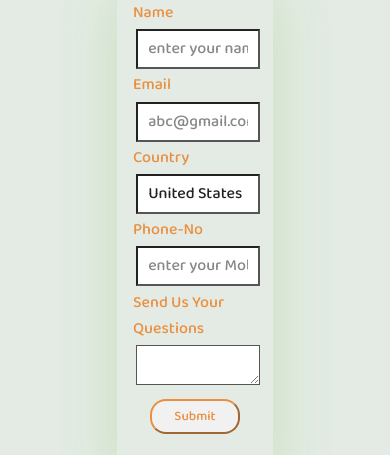
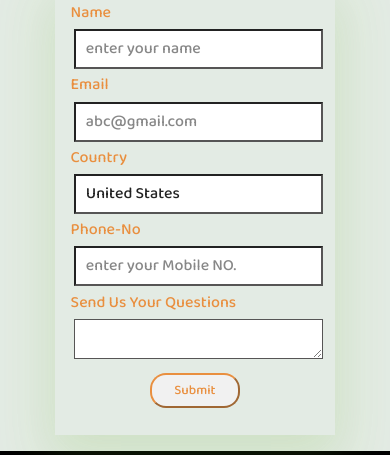
Before and after one commit to s-gurjot/Apna-Store, a plain HTML site: page contact.html in a window 390 px wide. Shown: the part 184-639 px from the top of the page. Drawn offline with Linux system fonts and the light colour scheme.

Commit message:
Modified Contact-Us Section for Mobile View

```diff
--- a/phone.css
+++ b/phone.css
@@ -108,3 +108,26 @@
     padding-bottom:2rem;
 }
 }
+
+/* For Contact-Us Section*/
+
+@media only screen and (max-width:700px)
+{
+    .form_container
+{
+    display:flex;
+    width:72%;
+    justify-content: center;
+    align-items: center;
+    box-shadow:0 1.2rem 3rem 0.5rem rgba(103, 173, 46, 0.2);
+    margin-bottom:1rem;
+}
+.data
+{
+    width:100%;
+    padding:1rem;
+    display:flex;
+    flex-direction:column;
+}
+
+}
--- a/style.css
+++ b/style.css
@@ -555,5 +555,5 @@ label
 {
     background-color: var(--org);
     color:white;
-    border-color;black;
+    border-color:black;
 }
```
